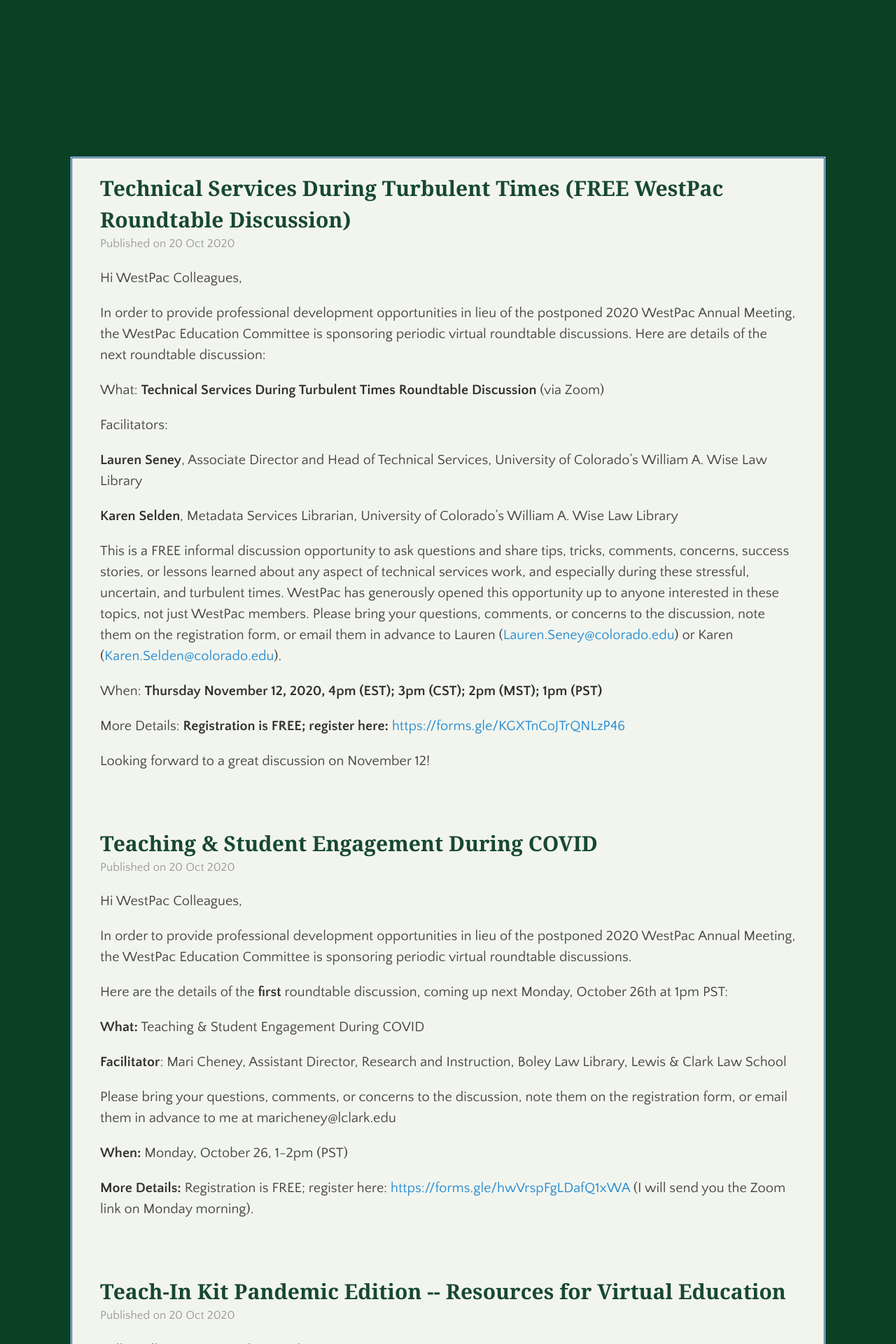
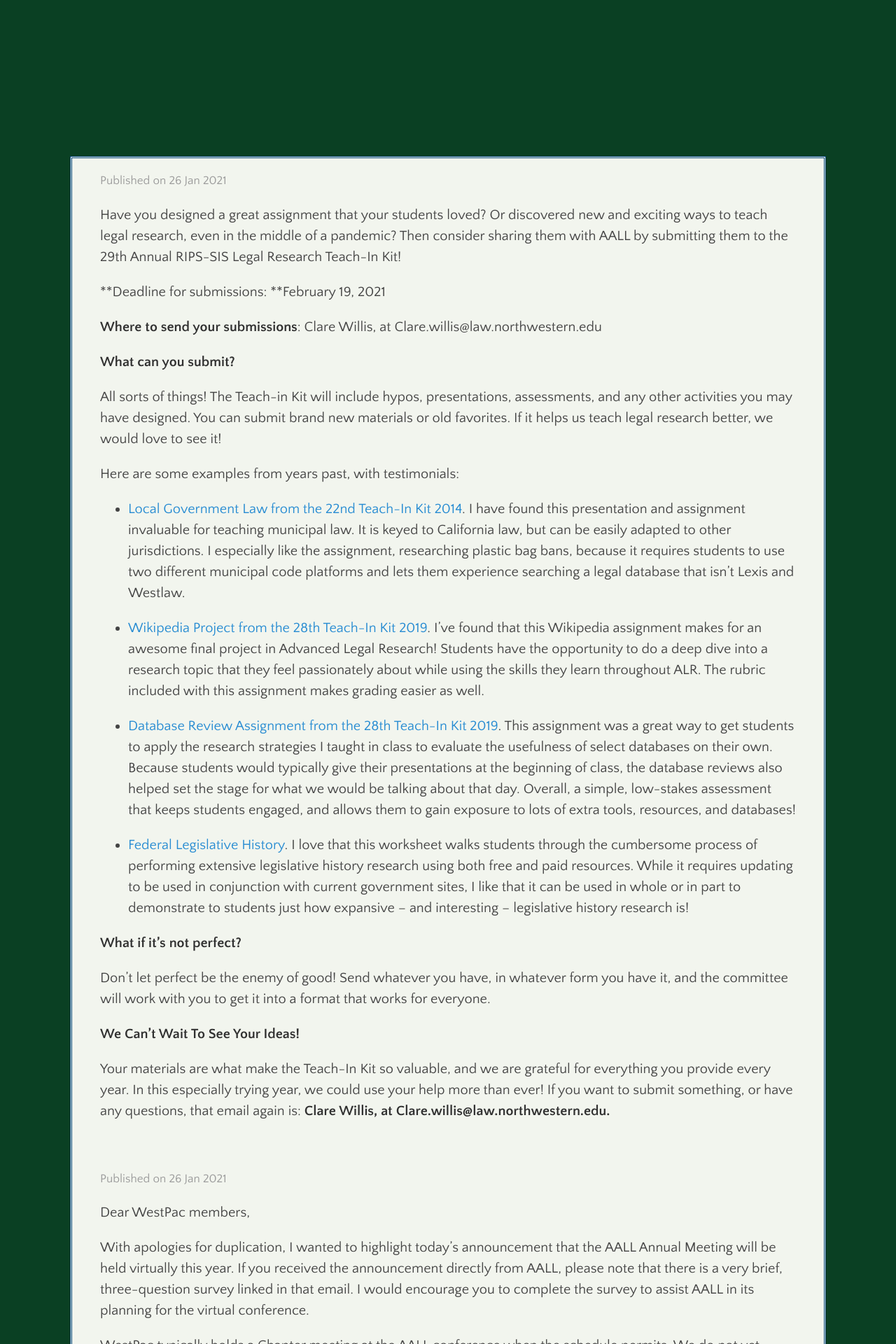
Before and after one commit to aallwestpac/aallwestpac.github.io, a Jekyll site: the page built from index.html, in a window 1280 px wide. Shown: the part 779-2699 px from the top of the page at 70% size. Built offline with Jekyll 4.4.1, drawn with Linux system fonts in a browser that asks for light colours; some web fonts are replaced; the list of posts is cut into pages by our own code; some of the changed text lies outside the part shown.

Commit message:
Two new posts Jan 2021

```diff
--- /dev/null
+++ b/_posts/2021-01-25-teach-in-kit-2021-we-need-your-submissions.md
@@ -0,0 +1,34 @@
+---
+title: Teach-In Kit 2021: We Need Your Submissions!
+layout: post
+author: aallwestpac
+source-id: 1p05eGbtYJzQb5pDK4ykq57luuclC7i5Ltff52RN7pb0
+published: true
+---
+Have you designed a great assignment that your students loved? Or discovered new and exciting ways to teach legal research, even in the middle of a pandemic? Then consider sharing them with AALL by submitting them to the 29th Annual RIPS-SIS Legal Research Teach-In Kit!
+
+**Deadline for submissions: **February 19, 2021
+
+**Where to send your submissions**: Clare Willis, at Clare.willis@law.northwestern.edu
+
+**What can you submit?**
+
+All sorts of things! The Teach-in Kit will include hypos, presentations, assessments, and any other activities you may have designed. You can submit brand new materials or old favorites. If it helps us teach legal research better, we would love to see it!
+
+Here are some examples from years past, with testimonials:
+
+- [Local Government Law from the 22nd Teach-In Kit 2014](https://www.aallnet.org/ripssis/education-training/teach-in/22nd-national/presentation-course-materials/).  I have found this presentation and assignment invaluable for teaching municipal law.  It is keyed to California law, but can be easily adapted to other jurisdictions.  I especially like the assignment, researching plastic bag bans, because it requires students to use two different municipal code platforms and lets them experience searching a legal database that isn't Lexis and Westlaw.
+
+- [Wikipedia Project from the 28th Teach-In Kit 2019](https://www.aallnet.org/ripssis/education-training/teach-in/28th-national/pandemic-resources/). I've found that this Wikipedia assignment makes for an awesome final project in Advanced Legal Research! Students have the opportunity to do a deep dive into a research topic that they feel passionately about while using the skills they learn throughout ALR. The rubric included with this assignment makes grading easier as well.
+
+- [Database Review Assignment from the 28th Teach-In Kit 2019](https://www.aallnet.org/ripssis/wp-content/uploads/sites/15/2020/12/2020_Database_Review_Assignment.pdf). This assignment was a great way to get students to apply the research strategies I taught in class to evaluate the usefulness of select databases on their own. Because students would typically give their presentations at the beginning of class, the database reviews also helped set the stage for what we would be talking about that day. Overall, a simple, low-stakes assessment that keeps students engaged, and allows them to gain exposure to lots of extra tools, resources, and databases!
+
+- [Federal Legislative History](https://www.aallnet.org/ripssis/wp-content/uploads/sites/15/2018/03/2014TIKit-Etheredge-Federal-Legislative-History-Assignment.pdf). I love that this worksheet walks students through the cumbersome process of performing extensive legislative history research using both free and paid resources. While it requires updating to be used in conjunction with current government sites, I like that it can be used in whole or in part to demonstrate to students just how expansive – and interesting – legislative history research is!
+
+**What if it's not perfect?**
+
+Don't let perfect be the enemy of good! Send whatever you have, in whatever form you have it, and the committee will work with you to get it into a format that works for everyone.
+
+**We Can't Wait To See Your Ideas!**
+
+Your materials are what make the Teach-In Kit so valuable, and we are grateful for everything you provide every year. In this especially trying year, we could use your help more than ever! If you want to submit something, or have any questions, that email again is: **Clare Willis, at Clare.willis@law.northwestern.edu.**
```
Also changed, not shown: 2021-01-25-teach-in-kit-2021-we-need-your-submissions.md (deleted, +0 -36 lines), _posts/2021-01-25-important-update-re-2021-aall-annual-meeting.md (renamed from 2021-01-25-important-update-re-2021-aall-annual-meeting.md, +0 -2 lines).
